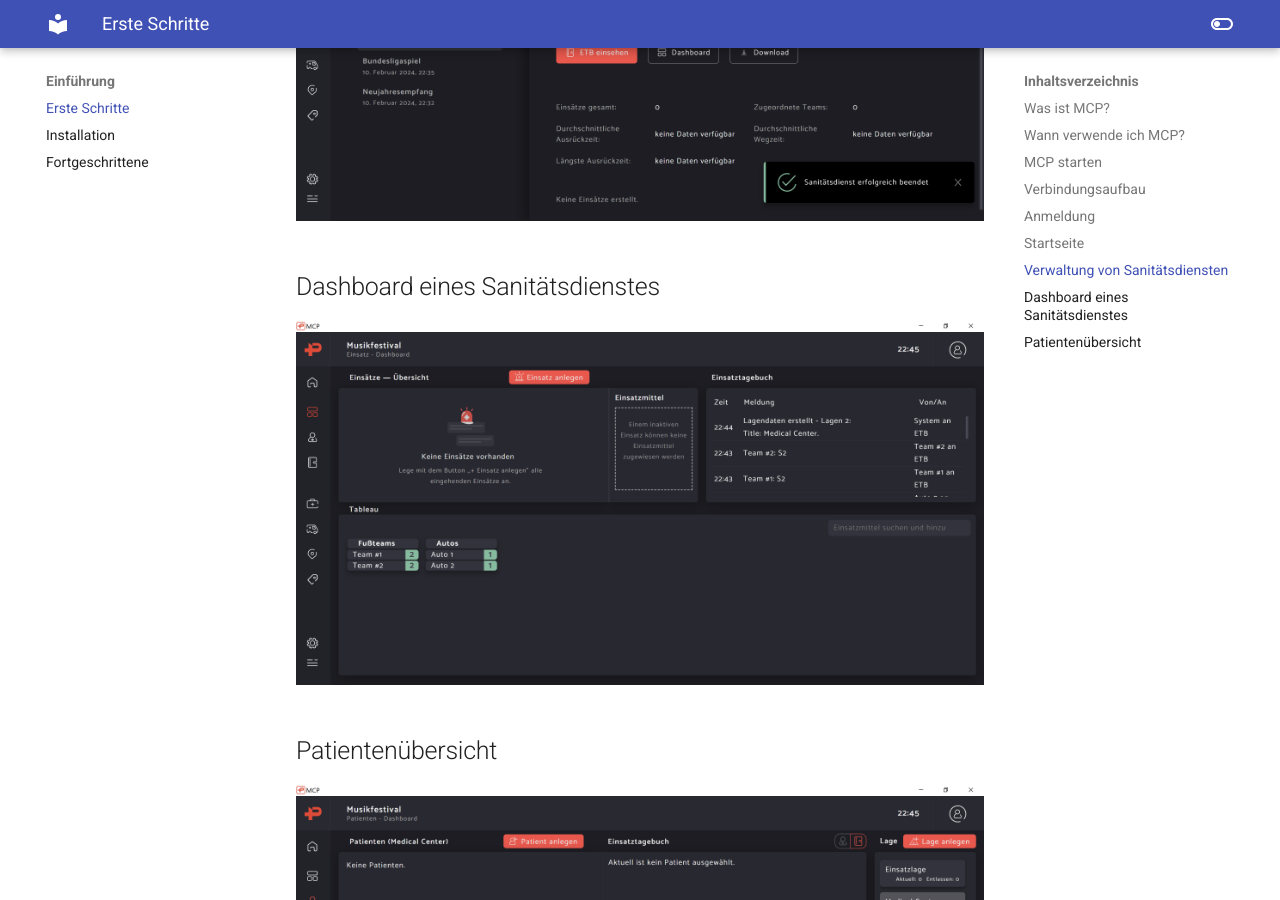
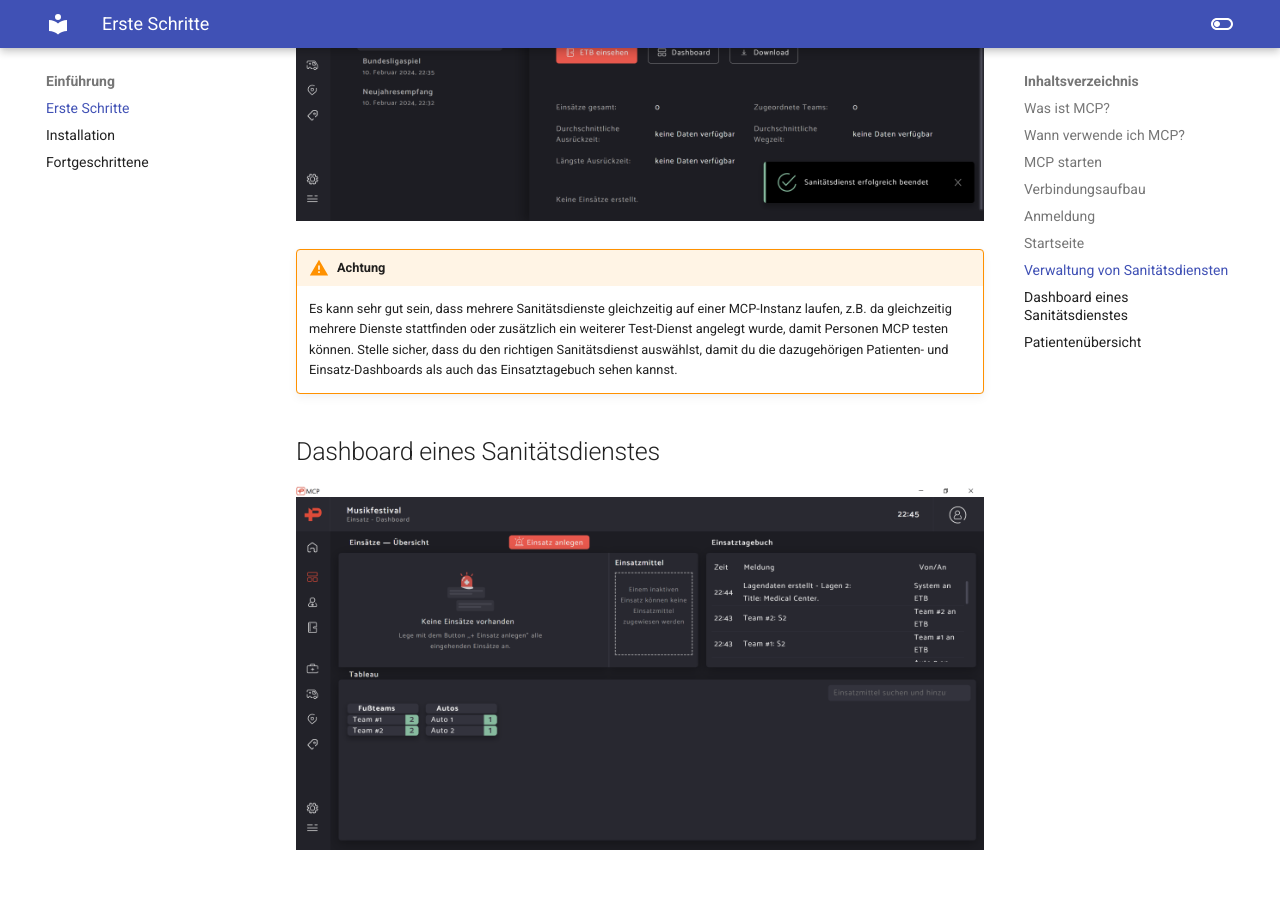
Before and after one commit to AlexanderKaschta/mcp_docs, an MkDocs documentation site: the page built from docs/getting_started.md, in a window 1280 px wide and 900 px high, scrolled down 5643 px. Built offline with MkDocs 1.6.1 and Material for MkDocs 9.7.7, drawn with Linux system fonts in a browser that asks for light colours.

Commit message:
ADD: Warning

```diff
--- a/docs/getting_started.md
+++ b/docs/getting_started.md
@@ -157,6 +157,13 @@ Klicke dazu einfach auf den Eintrag "Sanitätsdienste" und alles Weitere dazu wi
 
 ![Sanitätsdienstverwaltung](assets/Sandienst_Verwaltung.png)
 
+!!! warning "Achtung"
+
+    Es kann sehr gut sein, dass mehrere Sanitätsdienste gleichzeitig auf einer MCP-Instanz laufen, z.B. da gleichzeitig
+    mehrere Dienste stattfinden oder zusätzlich ein weiterer Test-Dienst angelegt wurde, damit Personen MCP testen
+    können. Stelle sicher, dass du den richtigen Sanitätsdienst auswählst, damit du die dazugehörigen Patienten- und
+    Einsatz-Dashboards als auch das Einsatztagebuch sehen kannst.
+
 ## Dashboard eines Sanitätsdienstes
 
 ![Dashboard eines Sanitätsdienstes](assets/Dashboard.png)
```
